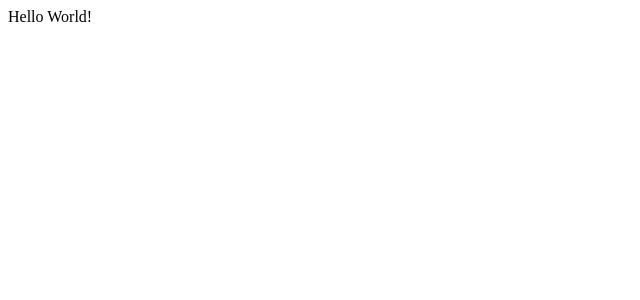
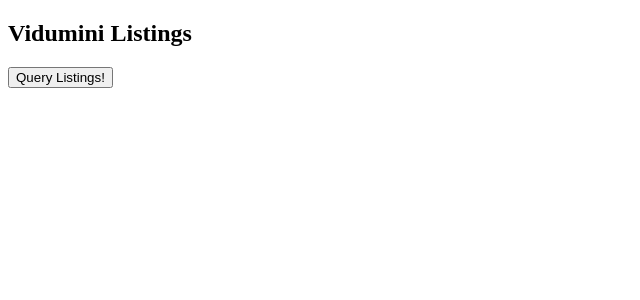
Before and after one commit to ViduminiKulathunga/react-node-graphql-fullstack-app-1, a React (Create React App) app in the folder client/: page / in a window 1280 px wide. Shown: the top 300 px of the page, without its empty margins (0-640 px from the left). Built offline with nearby package versions, Linux system fonts and the light colour scheme.

Commit message:
querying listings

```diff
--- a/client/package.json
+++ b/client/package.json
@@ -12,7 +12,7 @@
     "@types/react-dom": "^18.0.6",
     "react": "^18.2.0",
     "react-dom": "^18.2.0",
-    "react-scripts": "5.0.1",
+    "react-scripts": "^2.1.3",
     "typescript": "^4.8.3",
     "web-vitals": "^2.1.4"
   },
@@ -39,5 +39,6 @@
       "last 1 firefox version",
       "last 1 safari version"
     ]
-  }
+  },
+  "proxy": "http://127.0.0.1:9000"
 }
--- a/client/src/index.tsx
+++ b/client/src/index.tsx
@@ -1,15 +1,14 @@
-import React from 'react';
-import ReactDOM from 'react-dom/client';
-import reportWebVitals from './reportWebVitals';
+import React from "react";
+import ReactDOM from "react-dom/client";
+import reportWebVitals from "./reportWebVitals";
+import { Listings } from "./sections";
 
 const root = ReactDOM.createRoot(
-  document.getElementById('root') as HTMLElement
+  document.getElementById("root") as HTMLElement
 );
 root.render(
   <React.StrictMode>
-    <div>
-      Hello World!
-    </div>
+    <Listings title="Vidumini Listings"/>
   </React.StrictMode>
 );
 
--- /dev/null
+++ b/client/src/lib/api/index.ts
@@ -0,0 +1 @@
+export * from "./server";
--- /dev/null
+++ b/client/src/lib/api/server.ts
@@ -0,0 +1,17 @@
+interface Body {
+  query: string;
+}
+
+export const server = {
+  fetch: async (body: Body) => {
+    const res = await fetch("/api", {
+      method: "POST",
+      headers: {
+        "Content-Type": "application/json;charset=utf-8",
+      },
+      body: JSON.stringify(body),
+    });
+
+    return await res.json();
+  },
+};
--- /dev/null
+++ b/client/src/sections/Listings/Listings.tsx
@@ -0,0 +1,33 @@
+import React from "react";
+import { server } from "../../lib/api";
+
+const LISTINGS = `{
+  listings{
+      id
+      title
+      image
+      address
+      price
+      numOfGuests
+      numOfBeds
+      rating
+  }
+}`;
+
+interface Props {
+  title: string;
+}
+
+export const Listings = ({ title }: Props) => {
+  const fetchListings = async () => {
+    const listings = await server.fetch({ query: LISTINGS });
+    console.log(listings, " listings");
+  };
+
+  return (
+    <div>
+      <h2>{title}</h2>
+      <button onClick={fetchListings}>Query Listings!</button>
+    </div>
+  );
+};
--- /dev/null
+++ b/client/src/sections/Listings/index.ts
@@ -0,0 +1 @@
+export * from "./Listings";
--- /dev/null
+++ b/client/src/sections/index.ts
@@ -0,0 +1 @@
+export * from "./Listings";
--- a/client/tsconfig.json
+++ b/client/tsconfig.json
@@ -18,7 +18,7 @@
     "resolveJsonModule": true,
     "isolatedModules": true,
     "noEmit": true,
-    "jsx": "react-jsx"
+    "jsx": "preserve"
   },
   "include": [
     "src"
```
Also changed, not shown: 1 other file (tests, documents, lock files or other folders).
